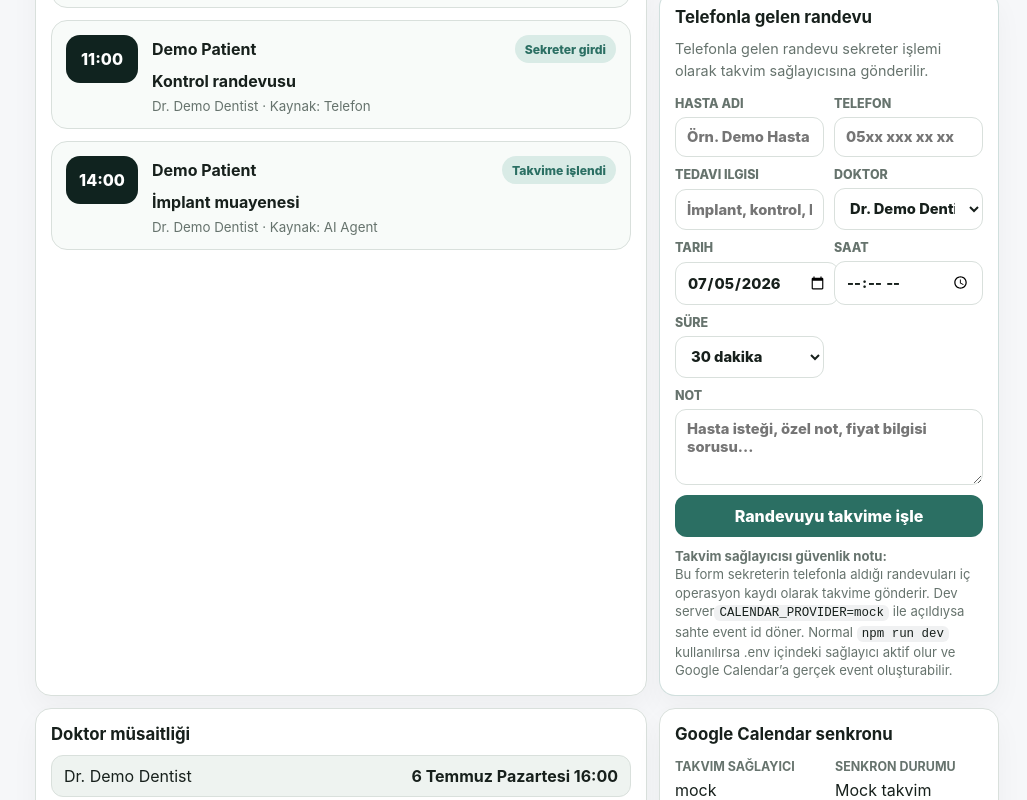
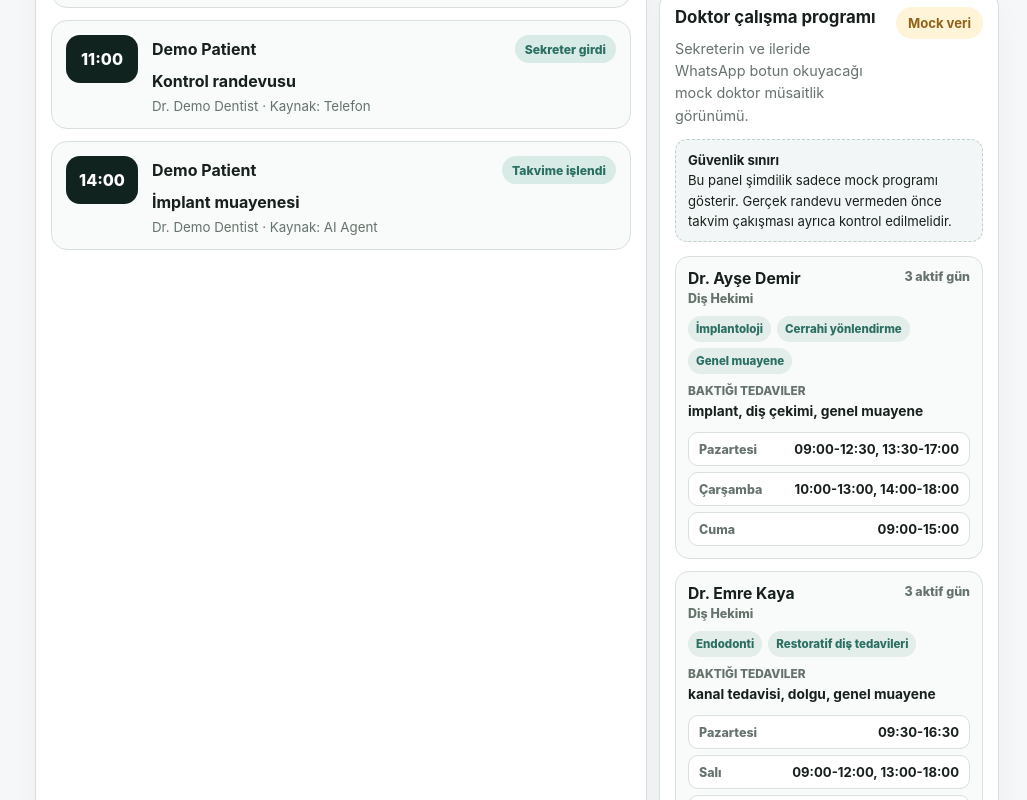
Before and after one commit to bekirkeles1/oravia, a Next.js app: page / in a window 1280 px wide. Shown: the part 840-1640 px from the top of the page, without its empty margins (253-1280 px from the left). Built offline with nearby package versions, Linux system fonts and the light colour scheme.

Commit message:
Add secretary doctor availability panel

```diff
--- a/app/components/RoleBasedDashboard.js
+++ b/app/components/RoleBasedDashboard.js
@@ -1,6 +1,6 @@
 "use client";
 
-import { useState } from "react";
+import { useEffect, useState } from "react";
 
 export default function RoleBasedDashboard({ rolePrototype }) {
   const [selectedRole, setSelectedRole] = useState(
@@ -114,6 +114,38 @@ function DoctorView({ data }) {
   );
 }
 
+
+const SECRETARY_WEEKDAY_LABELS = {
+  monday: "Pazartesi",
+  tuesday: "Salı",
+  wednesday: "Çarşamba",
+  thursday: "Perşembe",
+  friday: "Cuma",
+  saturday: "Cumartesi",
+  sunday: "Pazar"
+};
+
+function formatSecretaryAvailabilityWindows(windows) {
+  if (!Array.isArray(windows) || windows.length === 0) {
+    return "Aktif saat aralığı yok";
+  }
+
+  return windows.map((window) => `${window.start}-${window.end}`).join(", ");
+}
+
+function getEnabledSecretaryAvailabilityDays(availability) {
+  if (!availability || !Array.isArray(availability.weeklyAvailability)) {
+    return [];
+  }
+
+  return availability.weeklyAvailability.filter(
+    (dayAvailability) =>
+      dayAvailability.enabled &&
+      Array.isArray(dayAvailability.windows) &&
+      dayAvailability.windows.length > 0
+  );
+}
+
 function SecretaryView({ data }) {
   const todayDate = getTodayDateInputValue();
   const [manualForm, setManualForm] = useState({
@@ -131,6 +163,12 @@ function SecretaryView({ data }) {
   const [manualFormError, setManualFormError] = useState("");
   const [manualFormSuccess, setManualFormSuccess] = useState("");
   const [manualFormSyncing, setManualFormSyncing] = useState(false);
+  const [doctorPanel, setDoctorPanel] = useState({
+    doctors: [],
+    availability: [],
+    loading: true,
+    error: ""
+  });
   const baseTimeline = [
     {
       time: "09:30",
@@ -161,6 +199,76 @@ function SecretaryView({ data }) {
   const timeline = [...baseTimeline, ...manualAppointments].sort((a, b) =>
     a.time.localeCompare(b.time)
   );
+
+  useEffect(() => {
+    let isMounted = true;
+
+    async function loadDoctorPanel() {
+      try {
+        const [doctorsResponse, availabilityResponse] = await Promise.all([
+          fetch("/api/secretary/doctors"),
+          fetch("/api/secretary/doctors/availability")
+        ]);
+
+        if (!doctorsResponse.ok || !availabilityResponse.ok) {
+          throw new Error("Doktor programı API yanıtı başarısız oldu.");
+        }
+
+        const [doctorsPayload, availabilityPayload] = await Promise.all([
+          doctorsResponse.json(),
+          availabilityResponse.json()
+        ]);
+
+        if (!isMounted) {
+          return;
+        }
+
+        setDoctorPanel({
+          doctors: Array.isArray(doctorsPayload.doctors)
+            ? doctorsPayload.doctors
+            : [],
+          availability: Array.isArray(availabilityPayload.availability)
+            ? availabilityPayload.availability
+            : [],
+          loading: false,
+          error: ""
+        });
+      } catch (error) {
+        if (!isMounted) {
+          return;
+        }
+
+        setDoctorPanel({
+          doctors: [],
+          availability: [],
+          loading: false,
+          error:
+            error instanceof Error
+              ? error.message
+              : "Doktor programı yüklenemedi."
+        });
+      }
+    }
+
+    loadDoctorPanel();
+
+    return () => {
+      isMounted = false;
+    };
+  }, []);
+
+  const doctorAvailabilityById = new Map(
+    doctorPanel.availability.map((availability) => [
+      availability.doctorId,
+      availability
+    ])
+  );
+
+  function getDoctorAvailabilityDays(doctorId) {
+    return getEnabledSecretaryAvailabilityDays(
+      doctorAvailabilityById.get(doctorId)
+    );
+  }
 
   function updateManualForm(field, value) {
     setManualFormError("");
@@ -341,6 +449,98 @@ function SecretaryView({ data }) {
                 </div>
               ))}
             </div>
+          </article>
+
+          <article className="role-card doctor-availability-card">
+            <div className="panel-heading compact-heading">
+              <div>
+                <h3>Doktor çalışma programı</h3>
+                <p>
+                  Sekreterin ve ileride WhatsApp botun okuyacağı mock doktor
+                  müsaitlik görünümü.
+                </p>
+              </div>
+              <span className="status-pill">Mock veri</span>
+            </div>
+
+            <p className="manual-form-note doctor-panel-warning">
+              <strong>Güvenlik sınırı</strong>
+              <span>
+                Bu panel şimdilik sadece mock programı gösterir. Gerçek randevu
+                vermeden önce takvim çakışması ayrıca kontrol edilmelidir.
+              </span>
+            </p>
+
+            {doctorPanel.loading ? (
+              <p className="doctor-panel-state">Doktor programı yükleniyor...</p>
+            ) : null}
+
+            {doctorPanel.error ? (
+              <p className="manual-form-error">{doctorPanel.error}</p>
+            ) : null}
+
+            {!doctorPanel.loading &&
+            !doctorPanel.error &&
+            doctorPanel.doctors.length === 0 ? (
+              <p className="doctor-panel-state">
+                Kayıtlı mock doktor bulunamadı.
+              </p>
+            ) : null}
+
+            {!doctorPanel.loading && !doctorPanel.error ? (
+              <div className="doctor-availability-list">
+                {doctorPanel.doctors.map((doctor) => {
+                  const availabilityDays = getDoctorAvailabilityDays(doctor.id);
+
+                  return (
+                    <div className="doctor-availability-item" key={doctor.id}>
+                      <div className="doctor-availability-header">
+                        <div>
+                          <strong>{doctor.name}</strong>
+                          <span>{doctor.title}</span>
+                        </div>
+                        <small>{availabilityDays.length} aktif gün</small>
+                      </div>
+
+                      <div className="doctor-chip-group" aria-label="Uzmanlıklar">
+                        {doctor.specialties.map((specialty) => (
+                          <span key={specialty}>{specialty}</span>
+                        ))}
+                      </div>
+
+                      <div className="doctor-treatment-list">
+                        <small>Baktığı tedaviler</small>
+                        <p>{doctor.treatments.join(", ")}</p>
+                      </div>
+
+                      <div className="doctor-schedule-list">
+                        {availabilityDays.length > 0 ? (
+                          availabilityDays.map((dayAvailability) => (
+                            <div
+                              className="doctor-schedule-row"
+                              key={`${doctor.id}-${dayAvailability.day}`}
+                            >
+                              <span>
+                                {SECRETARY_WEEKDAY_LABELS[
+                                  dayAvailability.day
+                                ] || dayAvailability.day}
+                              </span>
+                              <strong>
+                                {formatSecretaryAvailabilityWindows(
+                                  dayAvailability.windows
+                                )}
+                              </strong>
+                            </div>
+                          ))
+                        ) : (
+                          <small>Mock programa göre aktif gün yok.</small>
+                        )}
+                      </div>
+                    </div>
+                  );
+                })}
+              </div>
+            ) : null}
           </article>
 
           <article className="role-card manual-entry-card">
--- a/app/globals.css
+++ b/app/globals.css
@@ -1591,3 +1591,133 @@ blockquote {
   color: var(--text);
   font-size: 0.78rem;
 }
+
+/* 10L — Secretary Doctor Availability Panel */
+
+.doctor-availability-card {
+  border-color: rgba(43, 111, 99, 0.2);
+}
+
+.doctor-panel-warning {
+  margin-top: 12px;
+  padding: 10px 12px;
+  border: 1px dashed rgba(43, 111, 99, 0.28);
+  border-radius: 12px;
+  background: rgba(43, 111, 99, 0.06);
+}
+
+.doctor-panel-state {
+  margin: 12px 0 0;
+  padding: 10px 12px;
+  border: 1px solid var(--line);
+  border-radius: 12px;
+  background: #f8fbf9;
+  color: var(--muted);
+  font-size: 0.86rem;
+  font-weight: 700;
+}
+
+.doctor-availability-list {
+  display: grid;
+  gap: 12px;
+  margin-top: 14px;
+}
+
+.doctor-availability-item {
+  display: grid;
+  gap: 10px;
+  padding: 12px;
+  border: 1px solid var(--line);
+  border-radius: 14px;
+  background: #f8fbf9;
+}
+
+.doctor-availability-header {
+  display: flex;
+  align-items: flex-start;
+  justify-content: space-between;
+  gap: 10px;
+}
+
+.doctor-availability-header div {
+  display: grid;
+  gap: 3px;
+}
+
+.doctor-availability-header strong {
+  color: var(--text);
+  font-size: 0.98rem;
+}
+
+.doctor-availability-header span,
+.doctor-availability-header small {
+  color: var(--muted);
+  font-size: 0.78rem;
+  font-weight: 800;
+}
+
+.doctor-chip-group {
+  display: flex;
+  flex-wrap: wrap;
+  gap: 6px;
+}
+
+.doctor-chip-group span {
+  display: inline-flex;
+  align-items: center;
+  min-height: 26px;
+  padding: 0 8px;
+  border-radius: 999px;
+  background: rgba(43, 111, 99, 0.1);
+  color: var(--accent);
+  font-size: 0.72rem;
+  font-weight: 800;
+}
+
+.doctor-treatment-list {
+  display: grid;
+  gap: 4px;
+}
+
+.doctor-treatment-list small {
+  color: var(--muted);
+  font-size: 0.74rem;
+  font-weight: 800;
+  text-transform: uppercase;
+}
+
+.doctor-treatment-list p {
+  margin: 0;
+  color: var(--text);
+  font-size: 0.86rem;
+  font-weight: 700;
+  line-height: 1.45;
+}
+
+.doctor-schedule-list {
+  display: grid;
+  gap: 6px;
+}
+
+.doctor-schedule-row {
+  display: flex;
+  align-items: center;
+  justify-content: space-between;
+  gap: 8px;
+  padding: 8px 10px;
+  border: 1px solid var(--line);
+  border-radius: 10px;
+  background: #ffffff;
+}
+
+.doctor-schedule-row span {
+  color: var(--muted);
+  font-size: 0.78rem;
+  font-weight: 800;
+}
+
+.doctor-schedule-row strong {
+  color: var(--text);
+  font-size: 0.82rem;
+  text-align: right;
+}
```
